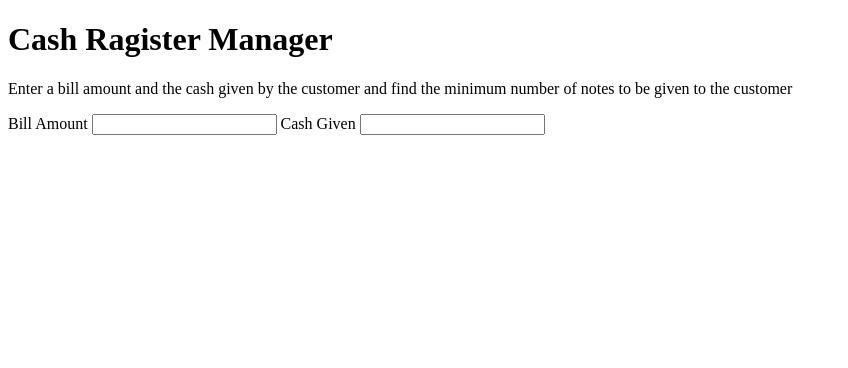
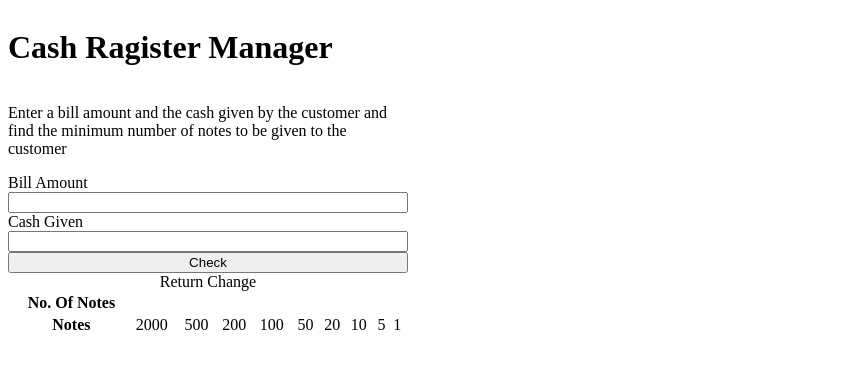
Before and after one commit to jayeshHande21/Cash-manager, a plain HTML site: page index.html in a window 1280 px wide. Shown: the whole page, without its empty margins (0-848 px from the left). Drawn offline with Linux system fonts and the light colour scheme.

Commit message:
css and script

```diff
--- a/index.html
+++ b/index.html
@@ -1,5 +1,6 @@
 <!DOCTYPE html>
 <html lang="en">
+
 <head>
     <meta charset="UTF-8">
     <meta http-equiv="X-UA-Compatible" content="IE=edge">
@@ -7,18 +8,42 @@
     <title>Document</title>
     <link rel="stylesheet" href="style.css">
 </head>
+
 <body>
     <div class="container">
         <h1>Cash Ragister Manager</h1>
-        <p>Enter a bill amount and the cash given by the customer and find the minimum number of notes to be given to the customer</p>
+        <p>Enter a bill amount and the cash given by the customer and find the minimum number of notes to be given to
+            the customer</p>
 
         <label for="bill-amount">Bill Amount</label>
-        <input type="text" id="">
+        <input type="text" id="bill-amount" />
 
         <labeL for="cash-given">Cash Given</labeL>
-        <input type="text" id="">
+        <input type="text" id="cash-given" />
 
+        <button id="check-button">Check</button>
+        <table class="change-table">
+            <caption>
+                Return Change
+            </caption>
+            <tr>
+                <th>No. Of Notes</th>
+            </tr>
+            <tr>
+                <th>Notes</th>
+                <td>2000</td>
+                <td>500</td>
+                <td>200</td>
+                <td>100</td>
+                <td>50</td>
+                <td>20</td>
+                <td>10</td>
+                <td>5</td>
+                <td>1</td>
+            </tr>
+        </table>
     </div>
     <script src="script.js"></script>
 </body>
+
 </html>
--- a/script.js
+++ b/script.js
@@ -0,0 +1,5 @@
+const bill_amount = document.querySelector("#bill-amount")
+const cashGiven = document.querySelector("#cash-given")
+const button = document.querySelector("#check-button")
+
+console.log(cashGiven.value)
--- a/style.css
+++ b/style.css
@@ -0,0 +1,9 @@
+*{
+
+}
+
+.container{
+    display:flex;
+    flex-direction: column;
+    width:400px;
+}
```
